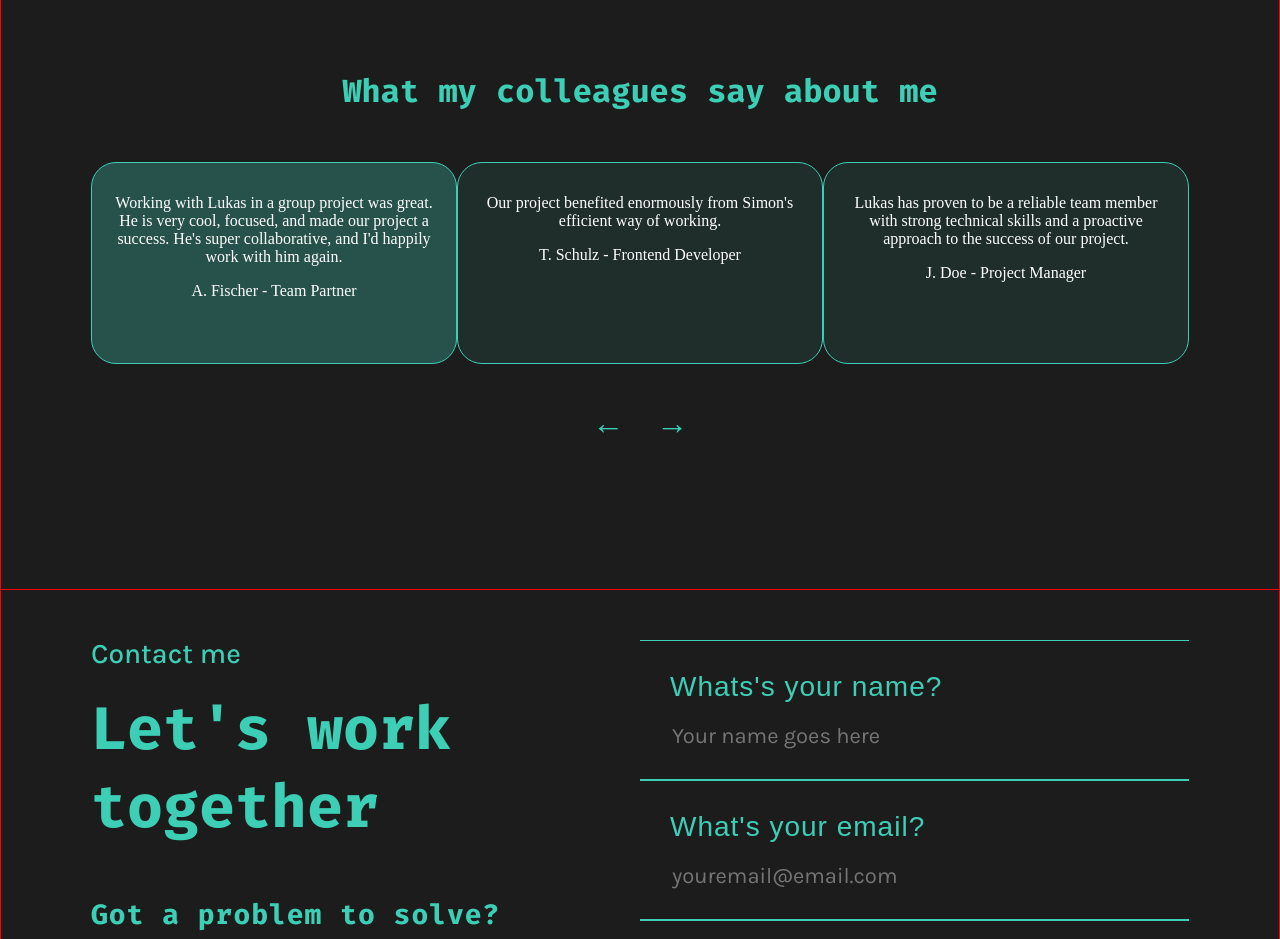
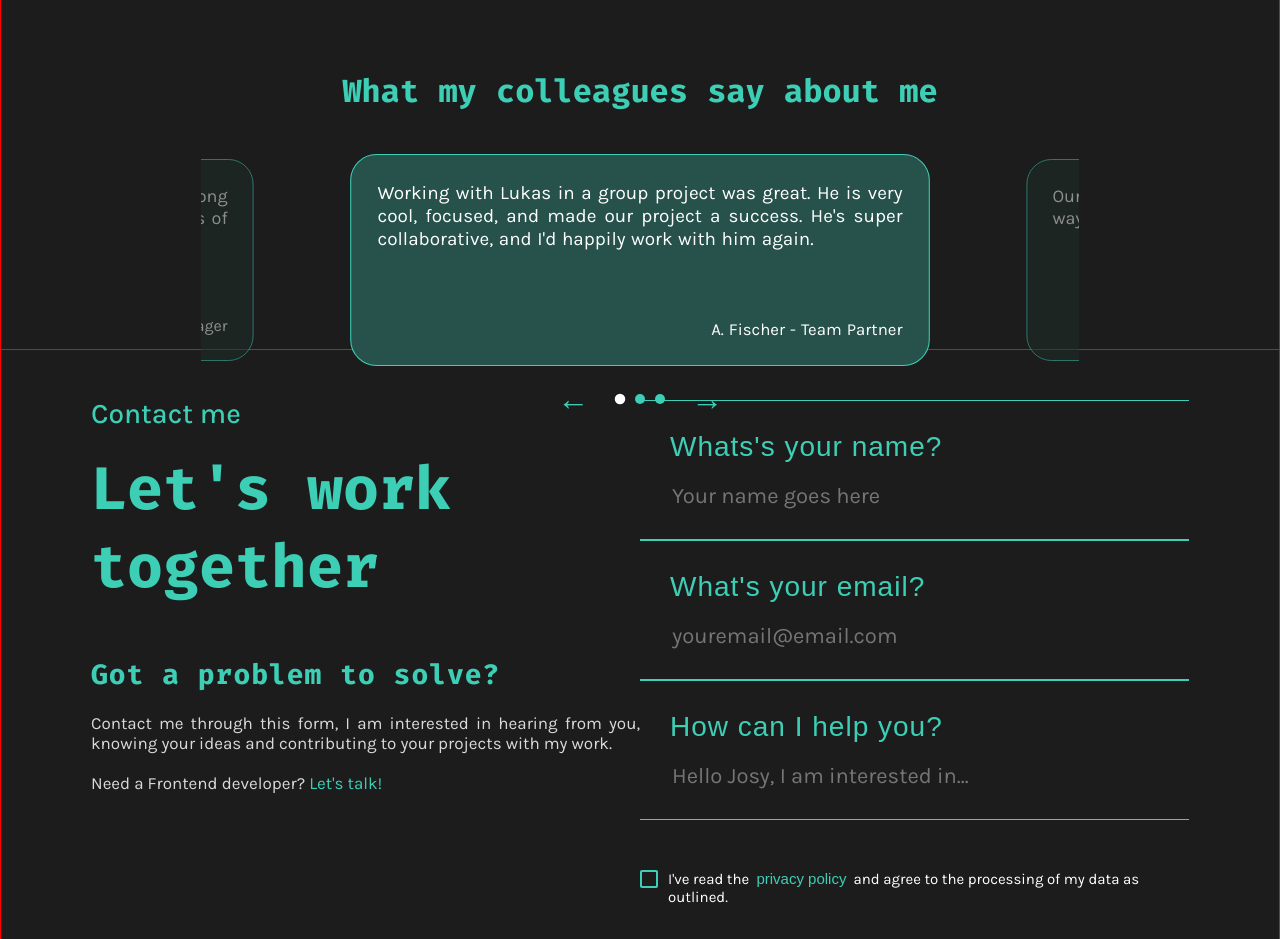
Before and after one commit to JosyKrger/portfolio, an Angular app: page / in a window 1280 px wide. Shown: the part 3380-4319 px from the top of the page. Built offline with nearby package versions, Linux system fonts and the light colour scheme; a web font is replaced by a local one.

Commit message:
carousel

```diff
--- a/src/app/components/reviews/reviews.component.html
+++ b/src/app/components/reviews/reviews.component.html
@@ -3,6 +3,7 @@
         <div class="headline">
             <h1>What my colleagues say about me</h1>
         </div>
+        <div class="carousel">
             <div class="review_container">
                 <ng-container *ngFor="let review of reviews; let i = index">
                     <div class="review" [class.active]="i === currentIndex">
@@ -13,7 +14,12 @@
             </div>
             <div class="carousel-controls">
                 <button class="prev" (click)="prevReview()">←</button>
+                <div class="carousel-indicators">
+                    <span *ngFor="let review of reviews; let i = index"
+                        [class.active]="i === currentIndex"></span>
+                </div>
                 <button class="next" (click)="nextReview()">→</button>
             </div>
         </div>
+    </div>
 </section>
--- a/src/app/components/reviews/reviews.component.scss
+++ b/src/app/components/reviews/reviews.component.scss
@@ -3,7 +3,7 @@
 
 section {
     background-color: #1C1C1C;
-    height: 80vh;
+    height: 50vh;
 
     .section_content {
         height: 80vh;
@@ -23,46 +23,108 @@ section {
     }
 }
 
+.carousel {
+    display: flex;
+    flex-direction: column;
+    align-items: center;
+    position: relative;
+    width: 80%;
+    height: 280px;
+    margin: 0 auto;
+    overflow: hidden;
+}
+
 .review_container {
-    margin-top: 50px;
-    @include formattingContent($jc: space-between);
+    display: flex;
+    justify-content: center;
+    transition: transform 0.5s ease;
+    width: 100%;
+    position: relative;
+    margin: auto;
+}
 
-    .review {
-        height: 170px;
-        width: 370px;
-        padding: 15px;
-        color: #FFFFFF;
-        // visibility: visible;
-        border-radius: 25px;
-        background-color: #1F2E2B;
-        border: 1px solid #3DCFB6;
+.review {
+    width: 500px;
+    height: 150px;
+    opacity: 0.5;
+    padding: 25px;
+    margin-top: -50px;
+    background-color: #1F2E2B;
+    display: flex;
+    flex-direction: column;
+    justify-content: space-between;
+    border-radius: 25px;
+    color: #FFFFFF;
+    border: 1px solid #3DCFB6;
+    text-align: center;
+    transition: opacity 0.5s ease, transform 0.5s ease;
+    transform: translateX(0);
+    position: absolute;
+    top: 50%;
+    transform: translateY(-50%);
+    font-family: 'Karla', sans-serif;
+    word-spacing: 1px;
 
-        &.active {
-            background-color: #26524B;
-            // visibility: visible;
-        }
+    p {
+        text-align: justify;
+        font-size: 18px;
+        margin: 0;
     }
 
-    h2 {
-        font-size: 2.5rem;
-        margin-bottom: 30px;
-        color: #3DCFB6;
+    span {
+        text-align: end;
+        font-size: 16px;
     }
 }
 
+.active {
+    opacity: 1;
+    background-color: #26524B;
+    transform: translateX(0) scale(1.05); /* Die mittlere Review bleibt zentriert und wird leicht skaliert */
+    z-index: 1; /* Die aktive Review bleibt im Vordergrund */
+}
+
+.prev-review {
+    transform: translateX(-120%); /* Die vorherige Review wird nach links geschoben */
+}
+
+.next-review {
+    transform: translateX(120%); /* Die nächste Review wird nach rechts geschoben */
+}
+
 .carousel-controls {
-    margin-top: 40px;
+    display: flex;
+    align-items: center;
+    margin-top: 100px;
 
-    button {
+    .prev, .next {
         background-color: transparent;
         color: #3DCFB6;
         border: none;
         font-size: 2rem;
         cursor: pointer;
-        margin: 0 10px;
+        margin: 0 20px;
     }
 
-    button:hover {
+    .prev:hover, .next:hover {
         color: #FFFFFF;
     }
 }
+
+.carousel-indicators {
+    display: flex;
+    gap: 10px;
+
+    span {
+        display: block;
+        width: 10px;
+        height: 10px;
+        background-color: #3DCFB6;
+        border-radius: 50%;
+        transition: background-color 0.3s ease;
+    }
+
+    .active {
+        background-color: #FFFFFF;
+    }
+}
--- a/src/app/components/reviews/reviews.component.ts
+++ b/src/app/components/reviews/reviews.component.ts
@@ -26,14 +26,44 @@ export class ReviewsComponent {
   ];
 
   currentIndex = 0;
+  reviewCount = this.reviews.length;
+
+  nextReview() {
+    this.currentIndex = (this.currentIndex + 1) % this.reviewCount;
+    this.updateCarousel();
+  }
 
   prevReview() {
-    console.log('vorhere Review');
-    this.currentIndex = (this.currentIndex > 0) ? this.currentIndex - 1 : this.reviews.length - 1;
+    this.currentIndex = (this.currentIndex - 1 + this.reviewCount) % this.reviewCount;
+    this.updateCarousel();
   }
 
-  nextReview() {
-    console.log('nächste Review');
-    this.currentIndex = (this.currentIndex < this.reviews.length - 1) ? this.currentIndex + 1 : 0;
+  updateCarousel() {
+    const reviews = document.querySelectorAll('.review');
+
+    reviews.forEach((review, index) => {
+      review.classList.remove('active', 'prev-review', 'next-review', 'hidden');
+
+      // Set active class to the current index
+      if (index === this.currentIndex) {
+        review.classList.add('active');
+      }
+      // Set previous class to the previous index
+      else if (index === (this.currentIndex - 1 + this.reviewCount) % this.reviewCount) {
+        review.classList.add('prev-review');
+      }
+      // Set next class to the next index
+      else if (index === (this.currentIndex + 1) % this.reviewCount) {
+        review.classList.add('next-review');
+      }
+      // Hide all other reviews
+      else {
+        review.classList.add('hidden');
+      }
+    });
+  }
+
+  ngAfterViewInit() {
+    this.updateCarousel();
   }
 }
```
Lines whose indentation alone changed are shown as unchanged.
